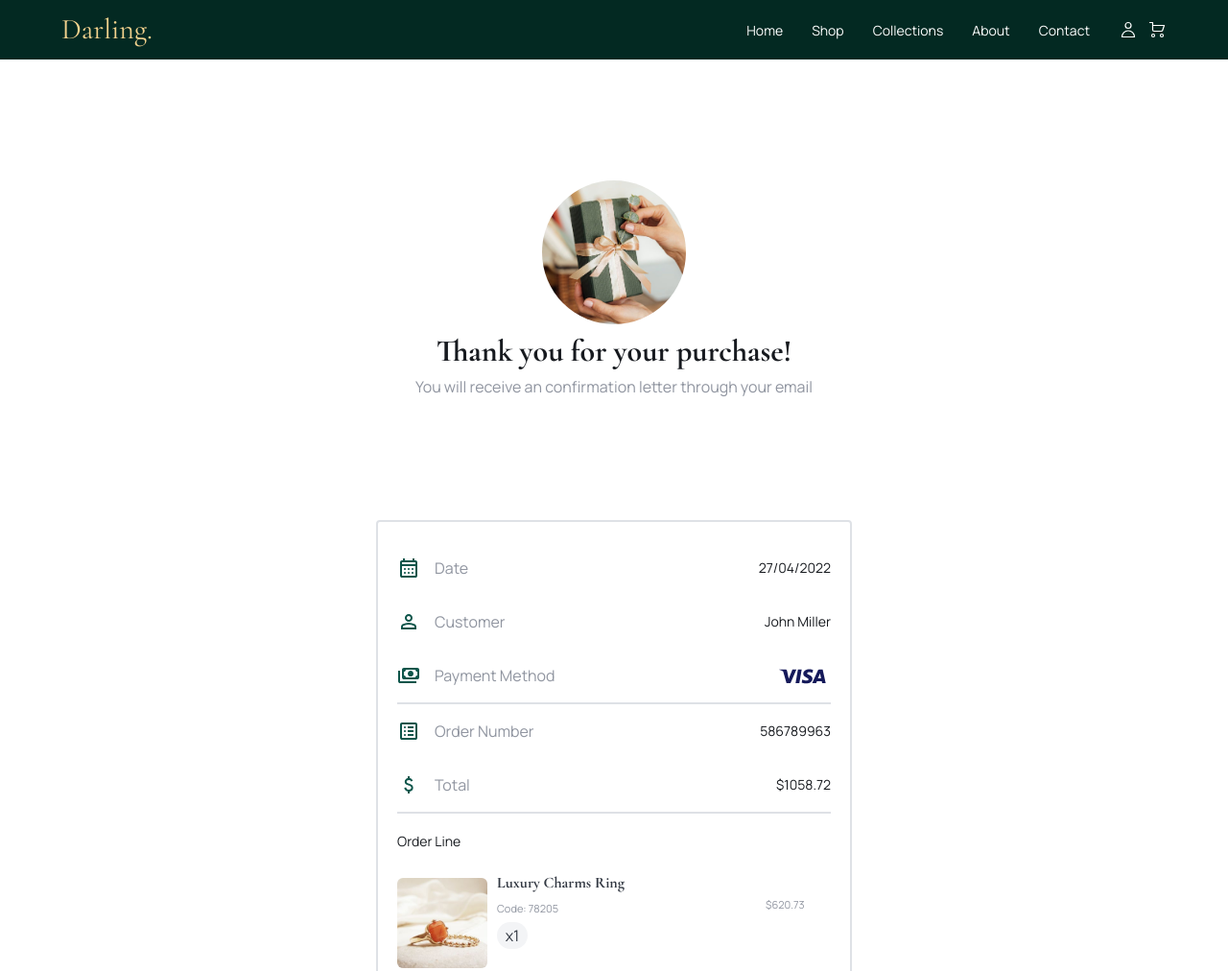
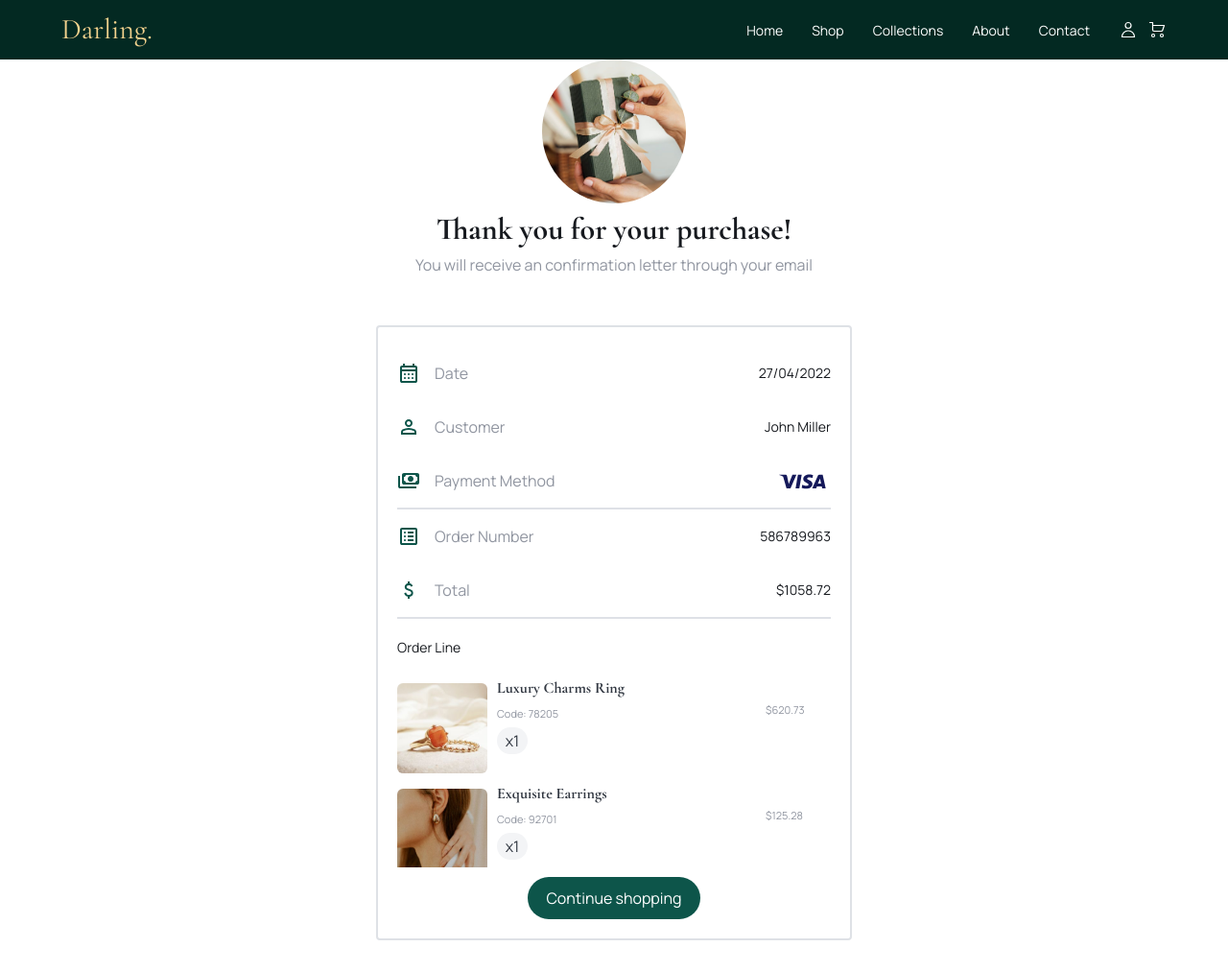
Before and after one commit to TianaG06/Luxuria-Project, a plain HTML site: page src/pages/checkout/checkout_payment_succes.html in a window 1280 px wide. Shown: the top 1012 px of the page at 96% size. Drawn offline with nearby package versions, Linux system fonts and the light colour scheme.

Commit message:
Actualizacion en local

```diff
--- a/src/styles/styles.css
+++ b/src/styles/styles.css
@@ -1764,8 +1764,8 @@ p {
   display: flex;
   justify-content: center;
   align-items: center;
-  height: 60vh;
   text-align: center;
+  margin-bottom: 50px;
 }
 
 .card__Payment_Success figure img{
```
